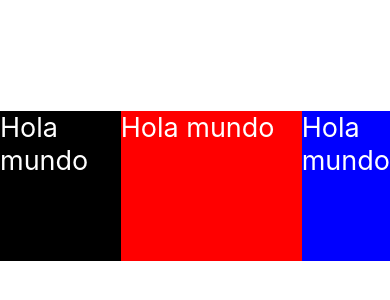
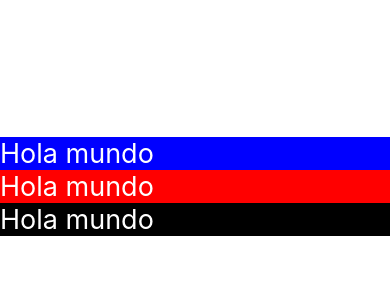
Before and after one commit to 26-ale-20/PM193, a React Native app in the folder vero-blank/: screen / in a window 390 px wide. Shown: the part 236-536 px from the top of the page. Built offline with nearby package versions, Linux system fonts and the light colour scheme.

Commit message:
segundo avance

```diff
--- a/vero-blank/App.js
+++ b/vero-blank/App.js
@@ -35,17 +35,16 @@ const styles = StyleSheet.create({
   container: {
     flex: 1,
     backgroundColor: '#fff',
-    alignItems: 'center',
-    justifyContent: 'center',
-    flexDirection:'row-reverse'
+    alignItems: 'strech',// izqierda a derecha
+    justifyContent: 'center', //Arriba a abajo
+
   },
    text:{
     color:'white',
     fontSize:27,
-    height:150,
-    width:150,
+
   },
-  azul:{backgroundColor:'blue', flex:1},
-  rojo:{backgroundColor:'red',flex:3},
-  negro:{backgroundColor:'black',flex:2},
+  azul:{backgroundColor:'blue'},
+  rojo:{backgroundColor:'red'},
+  negro:{backgroundColor:'black'},
 });
```
